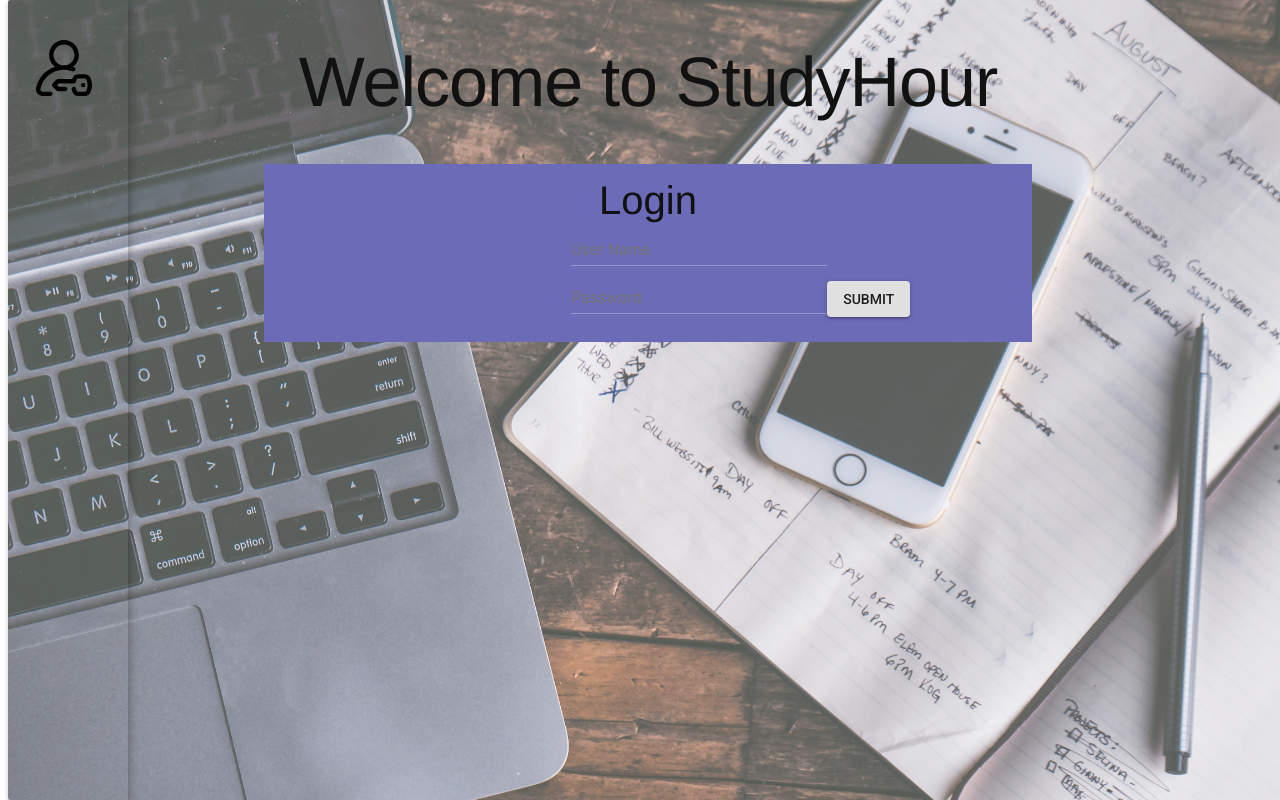
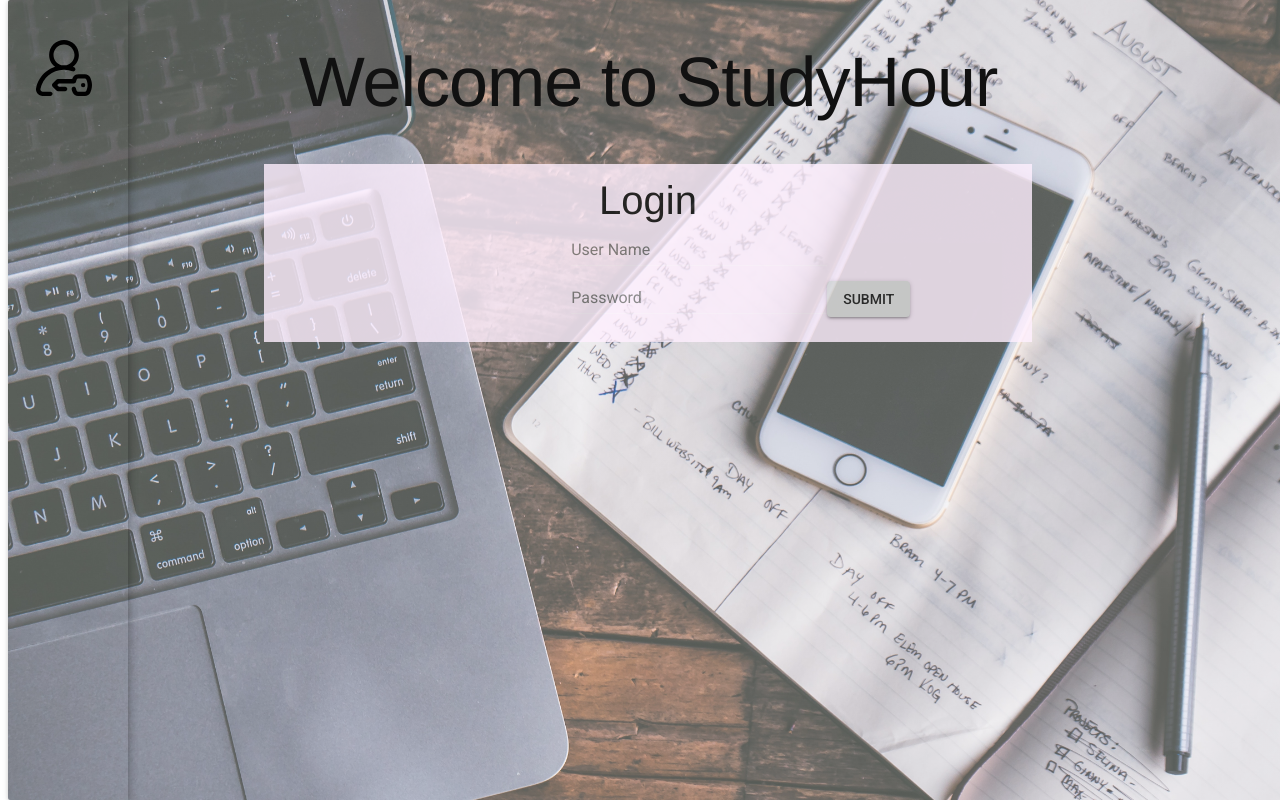
Before and after one commit to elliotvilhelm/StudyHour, a React app in the folder study_hour/: page / in a window 1280 px wide. Built offline with nearby package versions, Linux system fonts and the light colour scheme; the HTML template or start-up script is replaced by a standard one.

Commit message:
make xiaos change work, located at /Location

```diff
--- a/study_hour/react-client/src/Components/App.jsx
+++ b/study_hour/react-client/src/Components/App.jsx
@@ -10,6 +10,7 @@ import getMuiTheme from 'material-ui/styles/getMuiTheme'
 import history from '../history';
 import RequireAuth from './RequireAuth';
 import NoAuth from './NoAuth';
+import Location from './Location';
 
 
 class App extends Component {
@@ -25,6 +26,7 @@ class App extends Component {
                         <Route exact path="/Home" component={RequireAuth(HomePage)} />
                         <Route path="/About" component={RequireAuth(About)}/>
                         <Route path="/Login" component={NoAuth(Login)}/>
+                        <Route path="/Location" component={Location}/>
                     </Switch>
                 </Router>
             </MuiThemeProvider>
--- a/study_hour/react-client/src/Components/Location.js
+++ b/study_hour/react-client/src/Components/Location.jsx
@@ -10,7 +10,7 @@ import {
 } from "@material-ui/core";
 
 import MiniComment from './MiniComment'
-import uno from "../../images/Octocat.jpg";
+import uno from "../images/postgres.png";
 
 
 const content = {
@@ -18,8 +18,8 @@ const content = {
 }
 
 let location = {
-  name: "GOOD",
-  address: "123 Sunny Road",
+  name: "Giesel",
+  address: "123 Xiaofan Road",
   outlet: true,
   wifi: true,
   quitness: 3,
--- a/study_hour/react-client/src/styles/style.css
+++ b/study_hour/react-client/src/styles/style.css
@@ -320,6 +320,7 @@ tr:nth-child(even) {
     padding-top: 20px;
     padding-bottom: 20px;
     margin: 0 auto;
-    background: #6b6bb8;
+    background: #fff0ff;
+    opacity: .8;
     width: 60%;
 }
```
Also changed, not shown: study_hour/react-client/src/Components/MiniComment.jsx (renamed from study_hour/react-client/src/Components/MiniComment.js), 1 other file (tests, documents, lock files or other folders).
